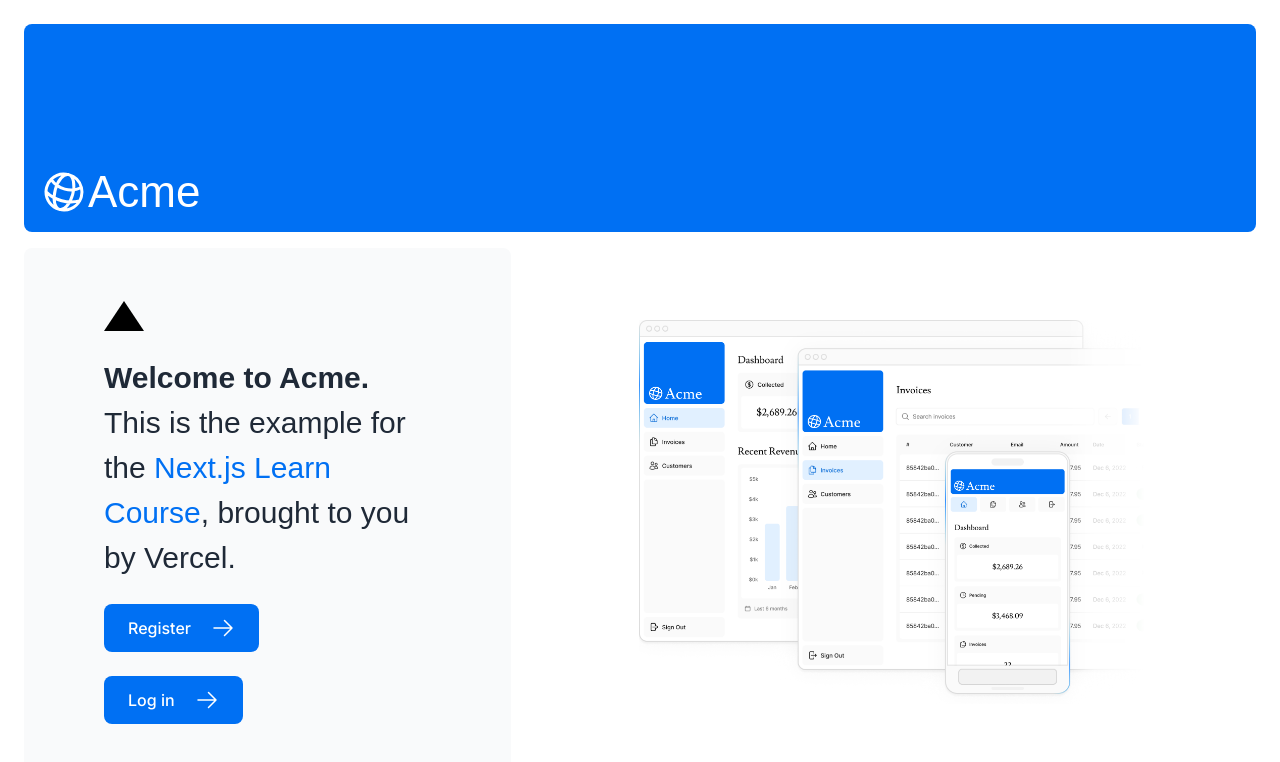
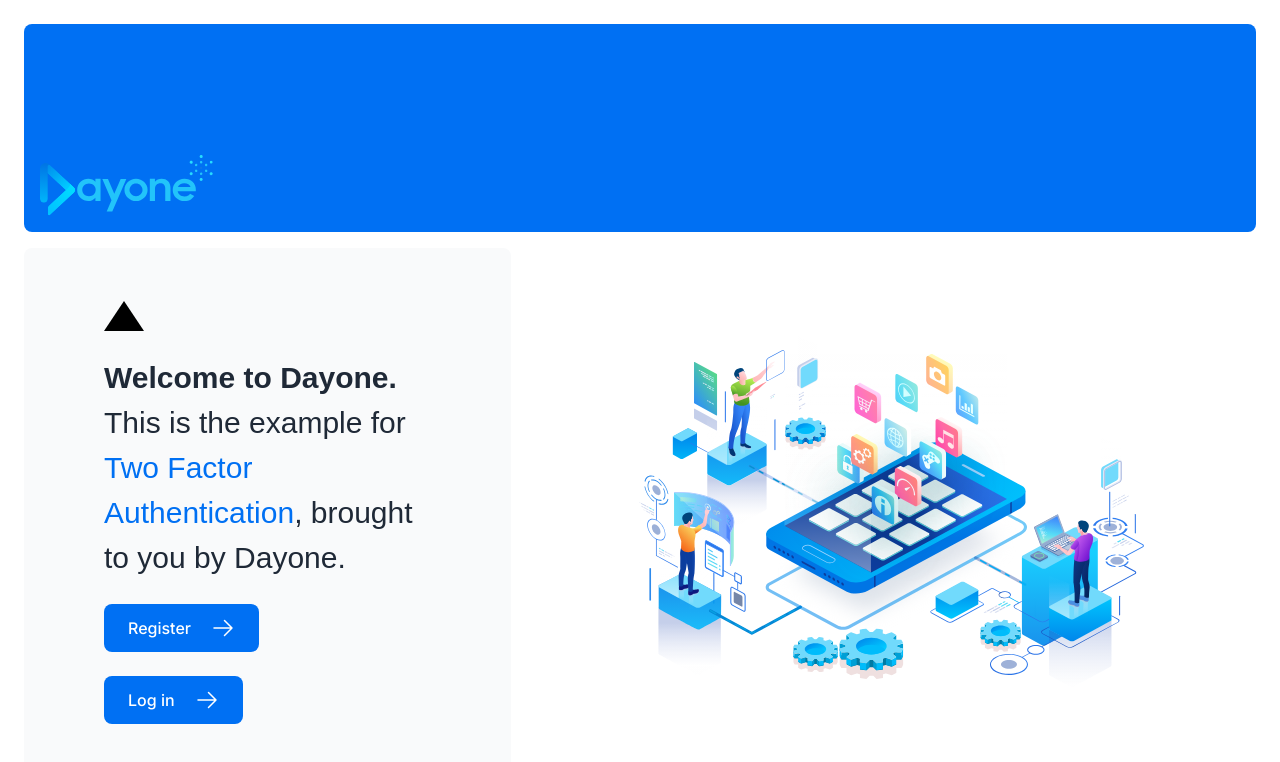
Before and after one commit to sijiechan-dayone/nextjs-dashboard, a Next.js app: page / in a window 1280 px wide. Shown: the top 762 px of the page. Built offline with nearby package versions, Linux system fonts and the light colour scheme; a web font is replaced by a local one.

Commit message:
Use Dayone instead of Acme

```diff
--- a/app/page.tsx
+++ b/app/page.tsx
@@ -17,11 +17,14 @@
           <p
             className={`text-xl text-gray-800 md:text-3xl md:leading-normal ${lusitana.className}`}
           >
-            <strong>Welcome to Acme.</strong> This is the example for the{" "}
-            <a href="https://nextjs.org/learn/" className="text-blue-500">
-              Next.js Learn Course
+            <strong>Welcome to Dayone.</strong> This is the example for{" "}
+            <a
+              href="https://en.wikipedia.org/wiki/Multi-factor_authentication"
+              className="text-blue-500"
+            >
+              Two Factor Authentication
             </a>
-            , brought to you by Vercel.
+            , brought to you by Dayone.
           </p>
           <Link
             href="/register"
@@ -39,14 +42,14 @@
         <div className="flex items-center justify-center p-6 md:w-3/5 md:px-28 md:py-12">
           {/* Add Hero Images Here */}
           <Image
-            src="/hero-desktop.png"
+            src="/background-mobile.svg"
             width={1000}
             height={760}
             className="hidden md:block"
             alt="Screenshots of the dashboard project showing desktop version"
           />
           <Image
-            src="/hero-mobile.png"
+            src="/background-mobile.svg"
             width={560}
             height={620}
             className="block md:hidden"
--- a/app/ui/acme-logo.tsx
+++ b/app/ui/acme-logo.tsx
@@ -1,13 +1,19 @@
-import { GlobeAltIcon } from '@heroicons/react/24/outline';
-import { lusitana } from '@/app/ui/fonts';
+// import { GlobeAltIcon } from "@heroicons/react/24/outline";
+import { lusitana } from "@/app/ui/fonts";
 
 export default function AcmeLogo() {
   return (
     <div
       className={`${lusitana.className} flex flex-row items-center leading-none text-white`}
     >
-      <GlobeAltIcon className="h-12 w-12 rotate-[15deg]" />
-      <p className="text-[44px]">Acme</p>
+      {/* <GlobeAltIcon className="h-12 w-12 rotate-[15deg]" /> */}
+      <img
+        src="/dayone-logo.svg"
+        alt="Dayone Logo"
+        className="w-full h-full object-contain"
+      />
+      {/* <Logo /> */}
+      {/* <p className="text-[44px]">Dayone</p> */}
     </div>
   );
 }
```
Also changed, not shown: public/background-mobile.svg (added), public/dayone-logo.svg (added).
